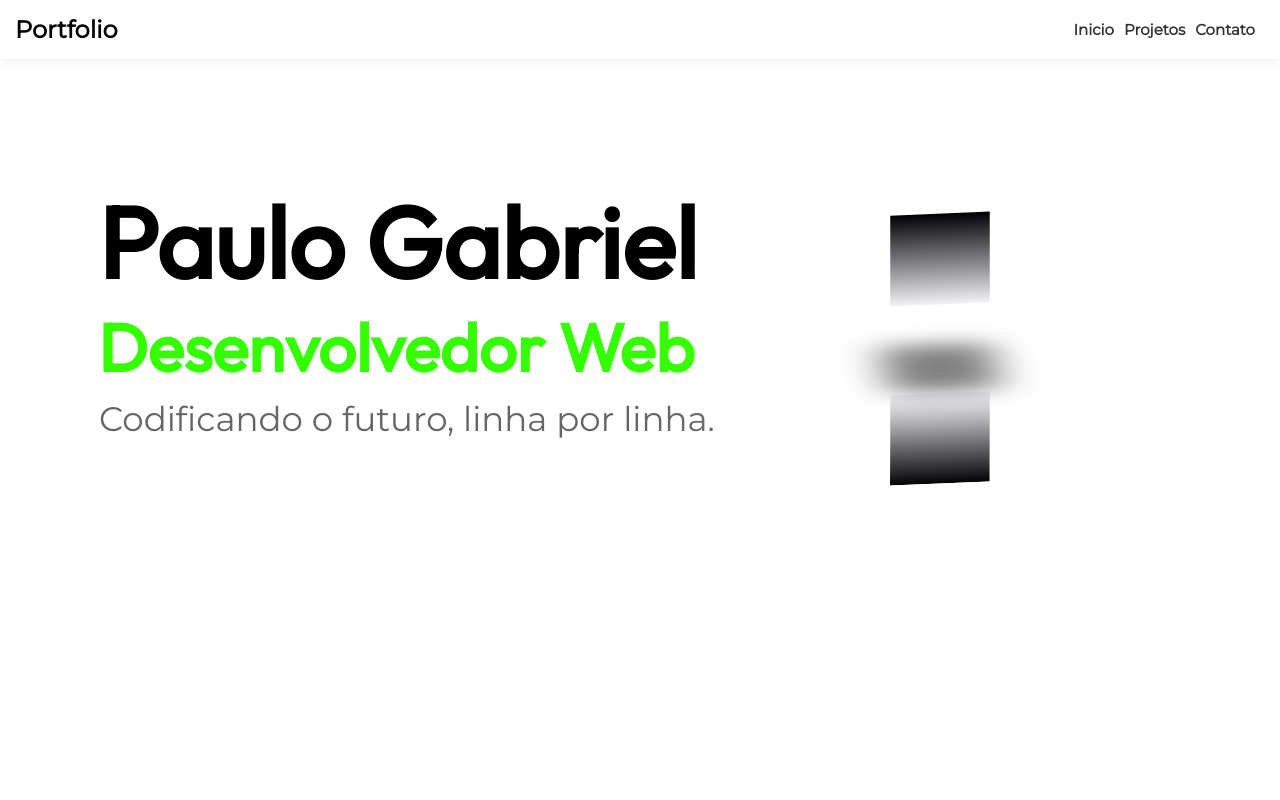
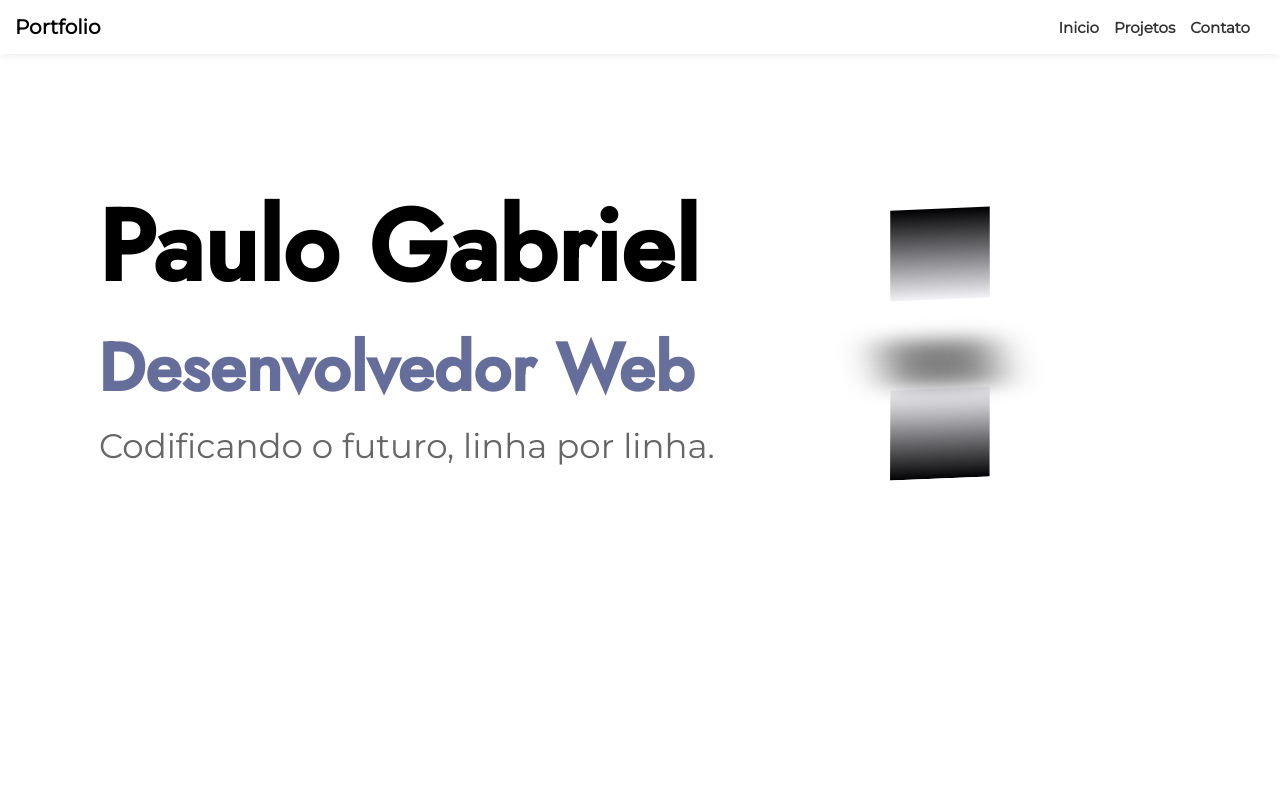
Before and after one commit to PauloGabrielB/Portfolio, a React (Vite) app: page / in a window 1280 px wide. Shown: the top 800 px of the page. Built offline with nearby package versions, Linux system fonts and the light colour scheme.

Commit message:
ot cmommit

```diff
--- a/src/App.css
+++ b/src/App.css
@@ -3,6 +3,7 @@
 @import url('https://fonts.googleapis.com/css2?family=Jost:wght@500&display=swap');
 @import url('https://fonts.googleapis.com/css2?family=Outfit&display=swap');
 @import url('https://fonts.googleapis.com/css2?family=Nanum+Gothic&display=swap');
+@import url('https://fonts.googleapis.com/css2?family=Cinzel:wght@400..900&family=Righteous&family=Vollkorn:ital,wght@0,400..900;1,400..900&display=swap');
 * {
     padding: 0;
     margin: 0;
@@ -27,6 +28,9 @@ nav {
     justify-content: space-between;
     align-items: center;
   }
+  nav h1 {
+    font-size: 20px;
+  }
   ul {
     list-style: none;
     display: flex;
@@ -35,7 +39,7 @@ nav {
   }
 
   li {
-    margin-right: 10px;
+    margin-right: 15px;
   }
 
   a {
@@ -80,10 +84,8 @@ nav {
     font-family: Outfit;
 }
 .my-h2 {
-    font-family: Outfit;
+    font-family: Jost;
     font-size: 100px;
-    margin-bottom: 0px;
-    margin-left: 0px;
 
     display: inline-block;
     margin: 0 0.5rem;
@@ -91,10 +93,10 @@ nav {
     animation-duration: 2s; /* don't forget to set a duration! */
 }
 .my-h3 {
-    font-family: Outfit;
+    font-family: Jost;
     font-size: 67px;
     margin-left: 10px;
-    color: rgb(51, 255, 0);
+    color: #000d579a;
 
     display: inline-block;
     margin: 0 0.5rem;
```
